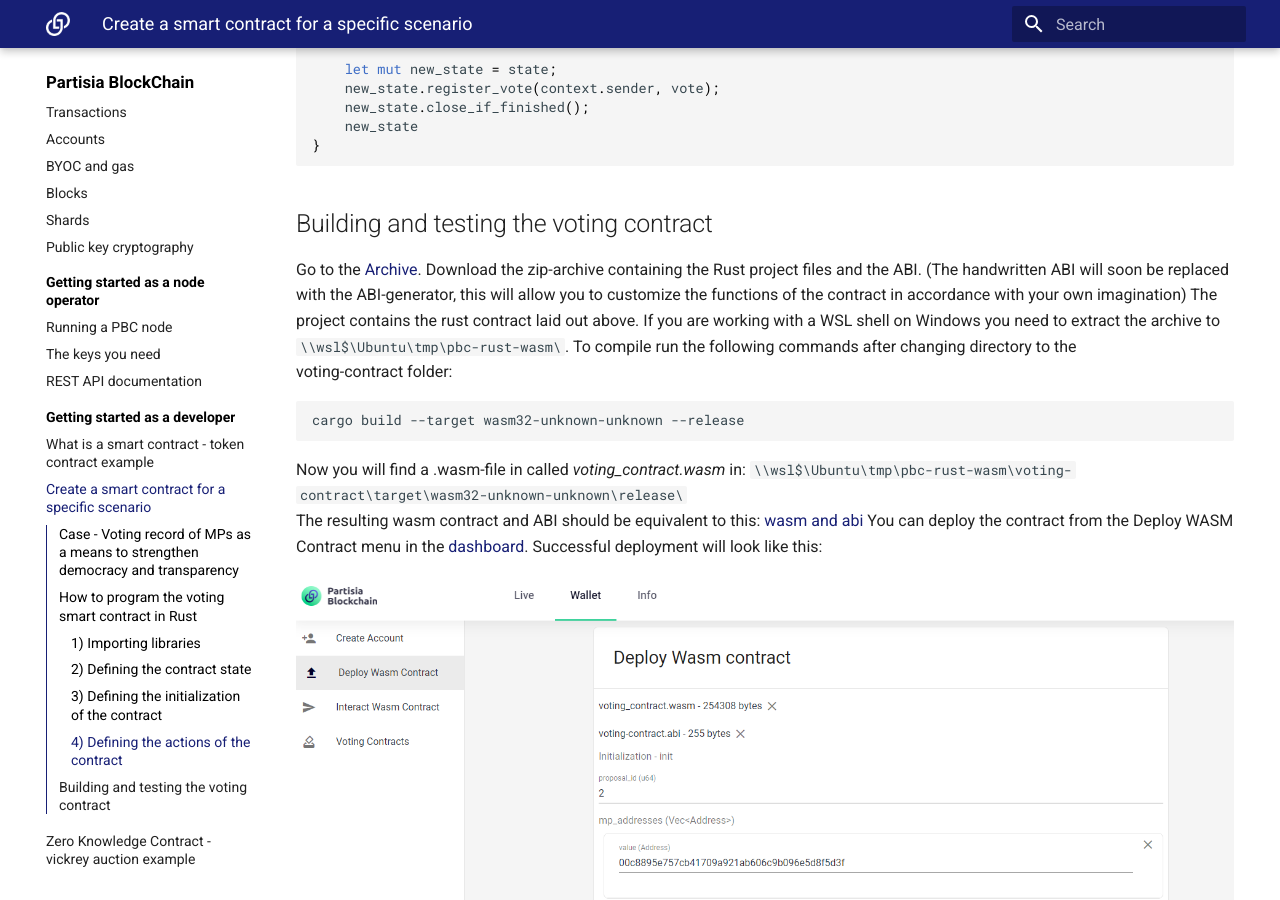
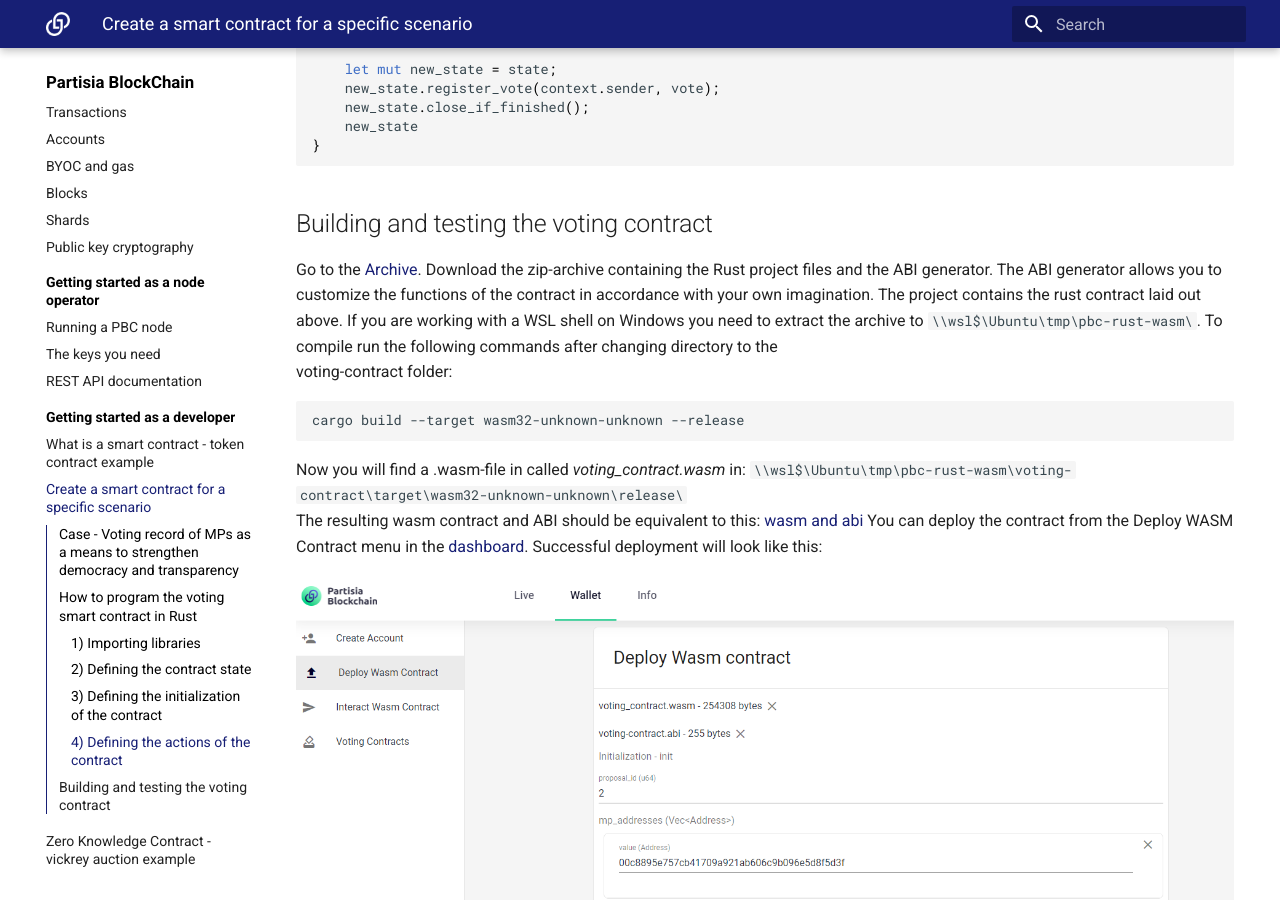
Before and after one commit to 0xSero/partisia-docs, an MkDocs documentation site: the page built from docs/voting-contract.md, in a window 1280 px wide and 900 px high, scrolled down 3421 px. Built offline with MkDocs 1.6.1 and Material for MkDocs 9.7.7, drawn with Linux system fonts in a browser that asks for light colours; a script that is not in the unit is left out.

Commit message:
Update docs/voting-contract.md

```diff
--- a/docs/voting-contract.md
+++ b/docs/voting-contract.md
@@ -172,8 +172,8 @@
 ## Building and testing the voting contract
 
 Go to the [Archive](TransferContractv3.zip). Download the zip-archive containing the Rust project
-files and the ABI. (The handwritten ABI will soon be replaced with the ABI-generator, this will
-allow you to customize the functions of the contract in accordance with your own imagination) The
+files and the ABI generator. The ABI generator
+allows you to customize the functions of the contract in accordance with your own imagination. The
 project contains the rust contract laid out above. If you are working with a WSL shell on Windows
 you need to extract the archive to `\\wsl$\Ubuntu\tmp\pbc-rust-wasm\`. To compile run the following
 commands after changing directory to the
```
